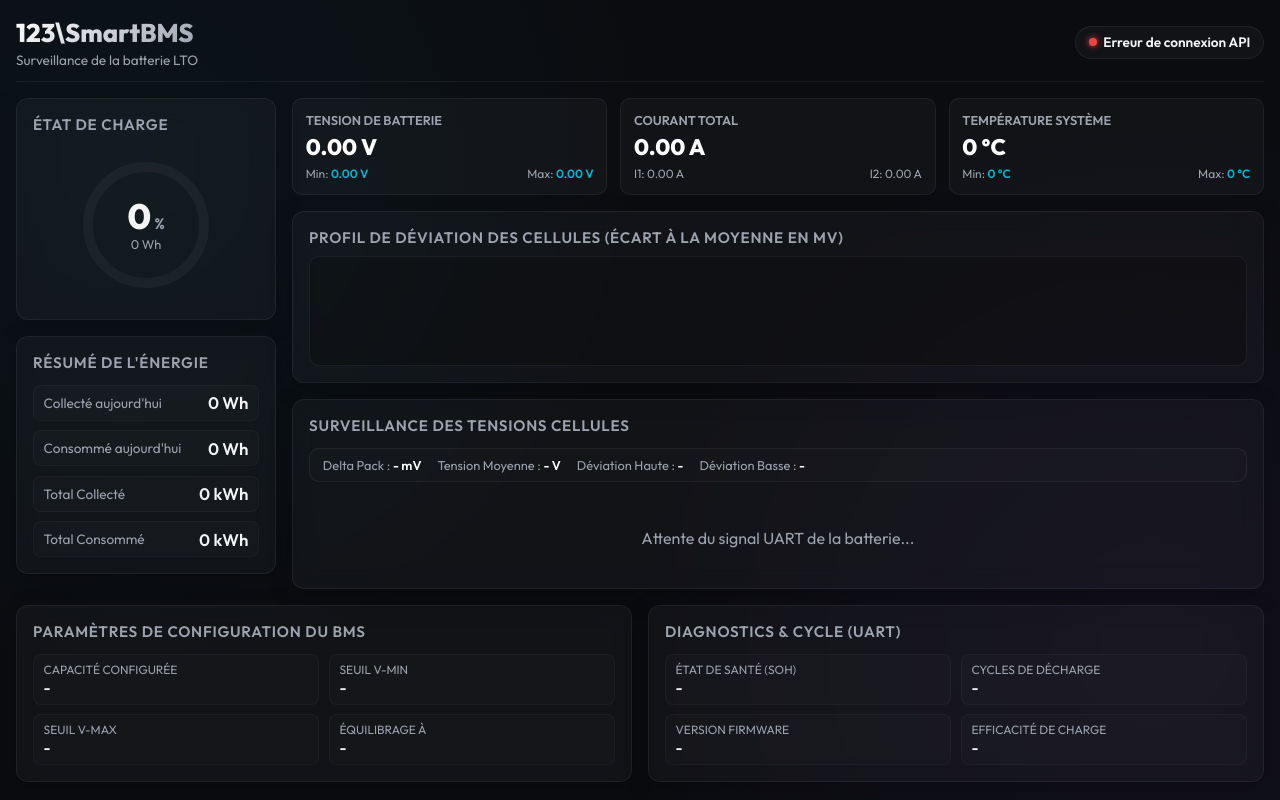
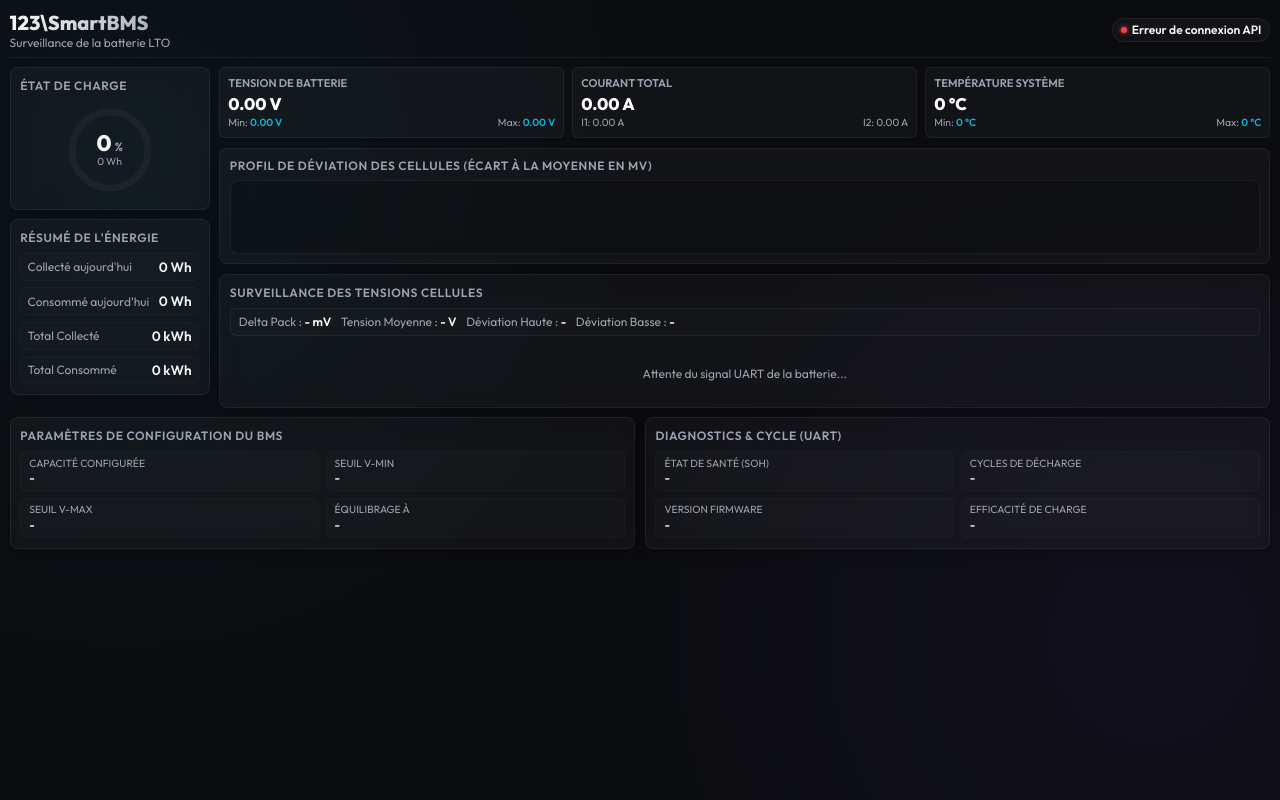
Before and after one commit to speriator/123SmartBMS_for_Solar_Assistant, a plain HTML site: page index.html in a window 1280 px wide. Drawn offline with Linux system fonts and the light colour scheme; no server answers.

Commit message:
Update layout: ultra-compact micro design for small displays

```diff
--- a/index.html
+++ b/index.html
@@ -36,10 +36,10 @@
                               radial-gradient(circle at 90% 80%, rgba(139, 92, 246, 0.05) 0%, transparent 40%);
             color: var(--text-color);
             min-height: 100vh;
-            padding: 1rem 1rem;
+            padding: 0.6rem;
             display: flex;
             flex-direction: column;
-            gap: 1rem;
+            gap: 0.6rem;
         }
 
         header {
@@ -47,11 +47,11 @@
             justify-content: space-between;
             align-items: center;
             border-bottom: 1px solid var(--card-border);
-            padding-bottom: 0.8rem;
+            padding-bottom: 0.4rem;
         }
 
         h1 {
-            font-size: 1.6rem;
+            font-size: 1.25rem;
             font-weight: 800;
             background: linear-gradient(135deg, #fff 0%, var(--text-muted) 100%);
             -webkit-background-clip: text;
@@ -61,40 +61,40 @@
         .status-badge {
             display: flex;
             align-items: center;
-            gap: 0.4rem;
+            gap: 0.3rem;
             background: var(--card-bg);
             border: 1px solid var(--card-border);
-            padding: 0.4rem 0.8rem;
+            padding: 0.2rem 0.5rem;
             border-radius: 9999px;
             font-weight: 600;
-            font-size: 0.85rem;
+            font-size: 0.75rem;
         }
 
         .status-indicator {
-            width: 8px;
-            height: 8px;
+            width: 6px;
+            height: 6px;
             border-radius: 50%;
             background-color: var(--danger);
-            box-shadow: 0 0 6px var(--danger);
+            box-shadow: 0 0 4px var(--danger);
         }
 
         .status-indicator.online {
             background-color: var(--primary);
-            box-shadow: 0 0 8px var(--primary);
+            box-shadow: 0 0 6px var(--primary);
             animation: pulse 2s infinite;
         }
 
         @keyframes pulse {
             0% { transform: scale(0.95); box-shadow: 0 0 0 0 rgba(16, 185, 129, 0.7); }
-            70% { transform: scale(1); box-shadow: 0 0 0 6px rgba(16, 185, 129, 0); }
+            70% { transform: scale(1); box-shadow: 0 0 0 4px rgba(16, 185, 129, 0); }
             100% { transform: scale(0.95); box-shadow: 0 0 0 0 rgba(16, 185, 129, 0); }
         }
 
-        /* Dashboard Grid Layout (narrower left column) */
+        /* Dashboard Grid Layout */
         .dashboard-grid {
             display: grid;
-            grid-template-columns: 260px 1fr;
-            gap: 1rem;
+            grid-template-columns: 200px 1fr;
+            gap: 0.6rem;
         }
 
         @media (max-width: 1024px) {
@@ -108,41 +108,41 @@
             background: var(--card-bg);
             backdrop-filter: blur(12px);
             border: 1px solid var(--card-border);
-            border-radius: 12px;
-            padding: 1rem;
+            border-radius: 8px;
+            padding: 0.6rem;
             display: flex;
             flex-direction: column;
-            gap: 0.8rem;
-            box-shadow: 0 6px 24px 0 rgba(0, 0, 0, 0.2);
+            gap: 0.5rem;
+            box-shadow: 0 4px 16px 0 rgba(0, 0, 0, 0.2);
         }
 
         .card-title {
-            font-size: 0.95rem;
+            font-size: 0.75rem;
             font-weight: 600;
             color: var(--text-muted);
             letter-spacing: 0.05em;
             text-transform: uppercase;
         }
 
-        /* SoC Circle Gauge (shrunk size) */
+        /* SoC Circle Gauge (micro size) */
         .soc-container {
             display: flex;
             flex-direction: column;
             align-items: center;
             justify-content: center;
             position: relative;
-            padding: 0.5rem 0;
+            padding: 0.25rem 0;
         }
 
         .soc-svg {
             transform: rotate(-90deg);
-            width: 140px;
-            height: 140px;
+            width: 90px;
+            height: 90px;
         }
 
         .soc-track, .soc-progress {
             fill: none;
-            stroke-width: 10;
+            stroke-width: 7;
         }
 
         .soc-track {
@@ -153,7 +153,7 @@
             stroke: var(--primary);
             stroke-linecap: round;
             transition: stroke-dashoffset 0.8s ease-in-out;
-            filter: drop-shadow(0 0 4px var(--primary));
+            filter: drop-shadow(0 0 3px var(--primary));
         }
 
         .soc-text-container {
@@ -165,47 +165,47 @@
         }
 
         .soc-value {
-            font-size: 2.2rem;
+            font-size: 1.4rem;
             font-weight: 800;
             line-height: 1;
         }
 
         .soc-unit {
-            font-size: 0.95rem;
+            font-size: 0.75rem;
             color: var(--text-muted);
             font-weight: 600;
         }
 
         .soc-wh {
-            font-size: 0.8rem;
+            font-size: 0.65rem;
             color: var(--text-muted);
-            margin-top: 0.1rem;
+            margin-top: 0.05rem;
         }
 
         /* Stats Grid (Quick numbers) */
         .stats-list {
             display: flex;
             flex-direction: column;
-            gap: 0.6rem;
+            gap: 0.4rem;
         }
 
         .stat-item {
             display: flex;
             justify-content: space-between;
             align-items: center;
-            padding: 0.4rem 0.6rem;
-            background: rgba(255, 255, 255, 0.015);
-            border: 1px solid rgba(255, 255, 255, 0.03);
-            border-radius: 8px;
+            padding: 0.25rem 0.4rem;
+            background: rgba(255, 255, 255, 0.01);
+            border: 1px solid rgba(255, 255, 255, 0.02);
+            border-radius: 6px;
         }
 
         .stat-label {
-            font-size: 0.85rem;
+            font-size: 0.75rem;
             color: var(--text-muted);
         }
 
         .stat-value {
-            font-size: 1.05rem;
+            font-size: 0.85rem;
             font-weight: 600;
         }
 
@@ -213,40 +213,40 @@
         .details-panel {
             display: flex;
             flex-direction: column;
-            gap: 1rem;
+            gap: 0.6rem;
         }
 
         .metrics-summary-grid {
             display: grid;
-            grid-template-columns: repeat(auto-fit, minmax(180px, 1fr));
-            gap: 0.8rem;
+            grid-template-columns: repeat(auto-fit, minmax(130px, 1fr));
+            gap: 0.5rem;
         }
 
         .metric-card {
             background: var(--card-bg);
             border: 1px solid var(--card-border);
-            border-radius: 10px;
-            padding: 0.8rem;
+            border-radius: 6px;
+            padding: 0.5rem;
             display: flex;
             flex-direction: column;
-            gap: 0.3rem;
+            gap: 0.15rem;
         }
 
         .metric-card-header {
-            font-size: 0.8rem;
+            font-size: 0.7rem;
             font-weight: 600;
             color: var(--text-muted);
             text-transform: uppercase;
         }
 
         .metric-card-value {
-            font-size: 1.4rem;
+            font-size: 1.05rem;
             font-weight: 800;
             color: #fff;
         }
 
         .metric-card-footer {
-            font-size: 0.75rem;
+            font-size: 0.65rem;
             color: var(--text-muted);
             display: flex;
             justify-content: space-between;
@@ -261,12 +261,12 @@
         .cells-summary-row {
             display: flex;
             flex-wrap: wrap;
-            gap: 1rem;
+            gap: 0.6rem;
             background: rgba(255, 255, 255, 0.01);
             border: 1px solid var(--card-border);
-            padding: 0.5rem 0.8rem;
-            border-radius: 10px;
-            font-size: 0.8rem;
+            padding: 0.35rem 0.5rem;
+            border-radius: 6px;
+            font-size: 0.75rem;
             color: var(--text-muted);
         }
 
@@ -275,12 +275,12 @@
             font-weight: 600;
         }
 
-        /* Deviation Chart (shrunk) */
+        /* Deviation Chart (shrunk micro) */
         .chart-axis {
             position: absolute;
             left: 0;
             right: 0;
-            top: 48px;
+            top: 34px;
             height: 1px;
             border-top: 1px dashed rgba(255, 255, 255, 0.15);
             pointer-events: none;
@@ -293,73 +293,73 @@
 
         .cells-grid {
             display: grid;
-            grid-template-columns: repeat(auto-fill, minmax(105px, 1fr));
-            gap: 1rem 0.6rem;
-            margin-top: 0.6rem;
+            grid-template-columns: repeat(auto-fill, minmax(78px, 1fr));
+            gap: 0.75rem 0.4rem;
+            margin-top: 0.4rem;
         }
 
-        /* Cell Box as a Battery Body (shrunk) */
+        /* Cell Box as a Battery Body (shrunk micro) */
         .cell-box {
             background: rgba(255, 255, 255, 0.02);
-            border: 2px solid var(--card-border);
-            border-radius: 10px;
-            padding: 0.6rem 0.4rem;
+            border: 1px solid var(--card-border);
+            border-radius: 6px;
+            padding: 0.4rem 0.2rem;
             display: flex;
             flex-direction: column;
             align-items: center;
             justify-content: center;
             text-align: center;
-            gap: 0.15rem;
+            gap: 0.1rem;
             position: relative;
-            margin-top: 5px;
+            margin-top: 4px;
             transition: all 0.3s ease;
         }
 
         .cell-box:hover {
-            transform: translateY(-2px);
+            transform: translateY(-1px);
             border-color: rgba(255, 255, 255, 0.2) !important;
         }
 
-        /* Battery "+" Terminal cap (shrunk) */
+        /* Battery "+" Terminal cap (shrunk micro) */
         .cell-terminal {
             position: absolute;
-            top: -5px;
+            top: -4px;
             left: 50%;
             transform: translateX(-50%);
-            width: 20px;
-            height: 5px;
+            width: 14px;
+            height: 4px;
             background: var(--card-border);
-            border-top-left-radius: 2px;
-            border-top-right-radius: 2px;
-            border: 2px solid var(--card-border);
+            border-top-left-radius: 1px;
+            border-top-right-radius: 1px;
+            border: 1px solid var(--card-border);
             border-bottom: none;
             transition: all 0.3s ease;
         }
 
         /* Cells Texts inside card */
         .cell-number {
-            font-size: 0.65rem;
+            font-size: 0.55rem;
             font-weight: 600;
             color: var(--text-muted);
             z-index: 2;
         }
 
         .cell-voltage {
-            font-size: 1.05rem;
+            font-size: 0.85rem;
             font-weight: 800;
             z-index: 2;
             transition: color 0.3s ease;
         }
 
         .cell-deviation {
-            font-size: 0.7rem;
+            font-size: 0.6rem;
             font-weight: 600;
             z-index: 2;
             margin-top: -0.1rem;
         }
 
         .cell-temp {
-            font-size: 0.65rem;
+            font-size: 0.55rem;
             color: var(--text-muted);
             z-index: 2;
         }
@@ -370,24 +370,18 @@
         }
 
         .cell-box.balancing {
-            box-shadow: 0 0 6px rgba(245, 158, 11, 0.1);
+            box-shadow: 0 0 4px rgba(245, 158, 11, 0.1);
         }
         .cell-box.balancing .cell-voltage {
             color: #f59e0b;
         }
 
         .cell-box.critical {
-            box-shadow: 0 0 10px rgba(239, 68, 68, 0.2);
-            animation: border-flash 0.8s infinite alternate;
+            box-shadow: 0 0 6px rgba(239, 68, 68, 0.2);
         }
         .cell-box.critical .cell-voltage {
             color: #ff6b6b;
             animation: text-pulse 0.8s infinite alternate;
-        }
-
-        @keyframes border-flash {
-            0% { box-shadow: 0 0 6px rgba(239, 68, 68, 0.1); }
-            100% { box-shadow: 0 0 10px rgba(239, 68, 68, 0.3); }
         }
 
         @keyframes text-pulse {
@@ -402,7 +396,7 @@
 
         @keyframes cell-flash-anim {
             0% {
-                box-shadow: 0 0 12px rgba(255, 255, 255, 0.4);
+                box-shadow: 0 0 8px rgba(255, 255, 255, 0.4);
                 transform: scale(1.03);
                 z-index: 10;
             }
@@ -445,34 +439,34 @@
         /* Settings and info bottom cards */
         .bottom-panel {
             display: grid;
-            grid-template-columns: repeat(auto-fit, minmax(300px, 1fr));
-            gap: 1rem;
+            grid-template-columns: repeat(auto-fit, minmax(260px, 1fr));
+            gap: 0.6rem;
         }
 
         .info-grid {
             display: grid;
             grid-template-columns: repeat(2, 1fr);
-            gap: 0.6rem;
+            gap: 0.4rem;
         }
 
         .info-item {
             background: rgba(255, 255, 255, 0.015);
-            border: 1px solid rgba(255, 255, 255, 0.03);
-            border-radius: 8px;
-            padding: 0.4rem 0.6rem;
+            border: 1px solid rgba(255, 255, 255, 0.02);
+            border-radius: 6px;
+            padding: 0.3rem 0.5rem;
             display: flex;
             flex-direction: column;
-            gap: 0.1rem;
+            gap: 0.05rem;
         }
 
         .info-lbl {
-            font-size: 0.75rem;
+            font-size: 0.65rem;
             color: var(--text-muted);
             text-transform: uppercase;
         }
 
         .info-val {
-            font-size: 0.95rem;
+            font-size: 0.75rem;
             font-weight: 600;
         }
     </style>
@@ -485,7 +479,7 @@
     <header>
         <div>
             <h1>123\SmartBMS</h1>
-            <p style="color: var(--text-muted); font-size: 0.85rem; margin-top: 0.1rem;">Surveillance de la batterie LTO</p>
+            <p style="color: var(--text-muted); font-size: 0.75rem; margin-top: 0.05rem;">Surveillance de la batterie LTO</p>
         </div>
         <div class="status-badge">
             <div id="status-indicator" class="status-indicator"></div>
@@ -495,13 +489,13 @@
 
     <div class="dashboard-grid">
         <!-- Left Column: SoC & Basic Stats -->
-        <div style="display: flex; flex-direction: column; gap: 1rem;">
+        <div style="display: flex; flex-direction: column; gap: 0.6rem;">
             <div class="card">
                 <span class="card-title">État de Charge</span>
                 <div class="soc-container">
                     <svg class="soc-svg">
-                        <circle class="soc-track" cx="70" cy="70" r="58"></circle>
-                        <circle id="soc-progress" class="soc-progress" cx="70" cy="70" r="58"></circle>
+                        <circle class="soc-track" cx="45" cy="45" r="38"></circle>
+                        <circle id="soc-progress" class="soc-progress" cx="45" cy="45" r="38"></circle>
                     </svg>
                     <div class="soc-text-container">
                         <div>
@@ -569,9 +563,9 @@
             </div>
 
             <!-- Single-line Cell Deviation Profiler -->
-            <div class="card" style="gap: 0.6rem;">
+            <div class="card" style="gap: 0.4rem;">
                 <span class="card-title">Profil de Déviation des Cellules (Écart à la moyenne en mV)</span>
-                <div id="deviation-chart-container" style="display: flex; height: 110px; align-items: stretch; gap: 2px; padding: 6px 8px; background: rgba(0,0,0,0.2); border-radius: 10px; border: 1px solid var(--card-border); overflow-x: auto; position: relative;">
+                <div id="deviation-chart-container" style="display: flex; height: 74px; align-items: stretch; gap: 1px; padding: 6px 4px; background: rgba(0,0,0,0.2); border-radius: 8px; border: 1px solid var(--card-border); overflow-x: auto; position: relative;">
                     <!-- 22 columns generated here -->
                 </div>
             </div>
@@ -589,7 +583,7 @@
                 </div>
 
                 <div id="cells-grid" class="cells-grid">
-                    <div style="grid-column: 1 / -1; text-align: center; color: var(--text-muted); padding: 1.5rem;">
+                    <div style="grid-column: 1 / -1; text-align: center; color: var(--text-muted); padding: 1rem; font-size: 0.75rem;">
                         Attente du signal UART de la batterie...
                     </div>
                 </div>
@@ -653,8 +647,8 @@
         const cellsGrid = document.getElementById('cells-grid');
         const doomOverlay = document.getElementById('doom-overlay');
 
-        // Circumference of SoC circle (adjusted to new radius 58)
-        const radius = 58;
+        // Circumference of SoC circle (adjusted to new radius 38)
+        const radius = 38;
         const circumference = 2 * Math.PI * radius;
         socProgress.style.strokeDasharray = `${circumference} ${circumference}`;
         setSoC(0);
@@ -802,7 +796,7 @@
                 const devChartContainer = document.getElementById('deviation-chart-container');
                 devChartContainer.innerHTML = '';
 
-                // Add horizontal axis guide in the middle
+                // Add horizontal axis guide in the middle (re-centered at 34px)
                 const axis = document.createElement('div');
                 axis.className = 'chart-axis';
                 devChartContainer.appendChild(axis);
@@ -811,11 +805,11 @@
                     if (cell.voltage > 0) {
                         const deviationMv = (cell.voltage - packAvg) * 1000;
                         const col = document.createElement('div');
-                        col.style.cssText = "flex: 1; min-width: 26px; display: flex; flex-direction: column; align-items: center; justify-content: space-between; height: 100%; z-index: 1;";
+                        col.style.cssText = "flex: 1; min-width: 18px; display: flex; flex-direction: column; align-items: center; justify-content: space-between; height: 100%; z-index: 1;";
 
-                        // Max visual bounds (max 30px height instead of 50px)
+                        // Max visual bounds (scaled to max 18px height for micro design)
                         const maxScaleMv = Math.max(Math.abs(maxDevCell.val * 1000), Math.abs(minDevCell.val * 1000), 15);
-                        const barHeightPct = Math.min((Math.abs(deviationMv) / maxScaleMv) * 30, 30);
+                        const barHeightPct = Math.min((Math.abs(deviationMv) / maxScaleMv) * 18, 18);
 
                         let barColor = 'var(--primary)';
                         let valColor = '#10b981';
@@ -842,31 +836,31 @@
 
                         const isLastUpdated = (cell.cell_id === data.last_updated_cell_id);
                         const flashStyle = isLastUpdated
-                            ? "background-color: #fff; box-shadow: 0 0 8px #fff; width: 22px; z-index: 5;"
-                            : `background-color: ${barColor}; width: 18px;`;
+                            ? "background-color: #fff; box-shadow: 0 0 6px #fff; width: 14px; z-index: 5;"
+                            : `background-color: ${barColor}; width: 10px;`;
 
                         let topText = '&nbsp;';
-                        let bottomText = `<div style="color: var(--text-muted); font-size: 0.7rem; margin-top: 1px;">#${cell.cell_id}</div>`;
+                        let bottomText = `<div style="color: var(--text-muted); font-size: 0.55rem; margin-top: 1px;">#${cell.cell_id}</div>`;
 
                         let barStyle = '';
                         if (deviationMv >= 0) {
                             topText = `<span style="color: ${valColor}; font-weight: 600;">+${deviationMv.toFixed(0)}</span>`;
-                            barStyle = `bottom: 50%; height: ${barHeightPct}px; border-top-left-radius: 2px; border-top-right-radius: 2px; position: absolute; left: 50%; transform: translateX(-50%); transition: all 0.3s ease; ${flashStyle}`;
+                            barStyle = `bottom: 50%; height: ${barHeightPct}px; border-top-left-radius: 1px; border-top-right-radius: 1px; position: absolute; left: 50%; transform: translateX(-50%); transition: all 0.3s ease; ${flashStyle}`;
                         } else {
                             topText = '&nbsp;';
                             bottomText = `
                                 <span style="color: ${valColor}; font-weight: 600;">${deviationMv.toFixed(0)}</span>
-                                <div style="color: var(--text-muted); font-size: 0.7rem; margin-top: 1px;">#${cell.cell_id}</div>
+                                <div style="color: var(--text-muted); font-size: 0.55rem; margin-top: 1px;">#${cell.cell_id}</div>
                             `;
-                            barStyle = `top: 50%; height: ${barHeightPct}px; border-bottom-left-radius: 2px; border-bottom-right-radius: 2px; position: absolute; left: 50%; transform: translateX(-50%); transition: all 0.3s ease; ${flashStyle}`;
+                            barStyle = `top: 50%; height: ${barHeightPct}px; border-bottom-left-radius: 1px; border-bottom-right-radius: 1px; position: absolute; left: 50%; transform: translateX(-50%); transition: all 0.3s ease; ${flashStyle}`;
                         }
 
                         col.innerHTML = `
-                            <div style="font-size: 0.6rem; height: 12px; text-align: center;">${topText}</div>
-                            <div style="width: 100%; height: 60px; position: relative;">
+                            <div style="font-size: 0.55rem; height: 10px; text-align: center;">${topText}</div>
+                            <div style="width: 100%; height: 36px; position: relative;">
                                 <div style="${barStyle}"></div>
                             </div>
-                            <div style="font-size: 0.6rem; text-align: center; line-height: 1.1; height: 22px; display: flex; flex-direction: column; justify-content: flex-start;">${bottomText}</div>
+                            <div style="font-size: 0.55rem; text-align: center; line-height: 1.1; height: 16px; display: flex; flex-direction: column; justify-content: flex-start;">${bottomText}</div>
                         `;
 
                         devChartContainer.appendChild(col);
```
